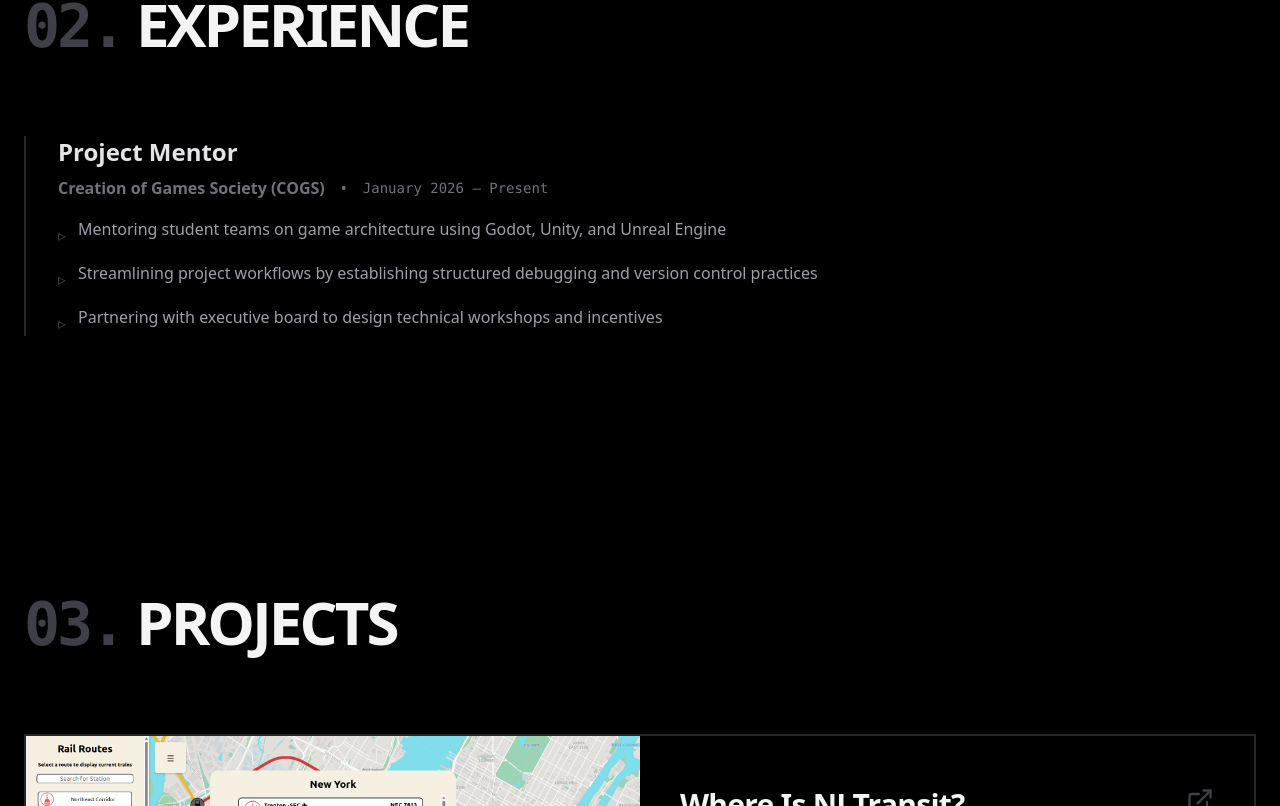
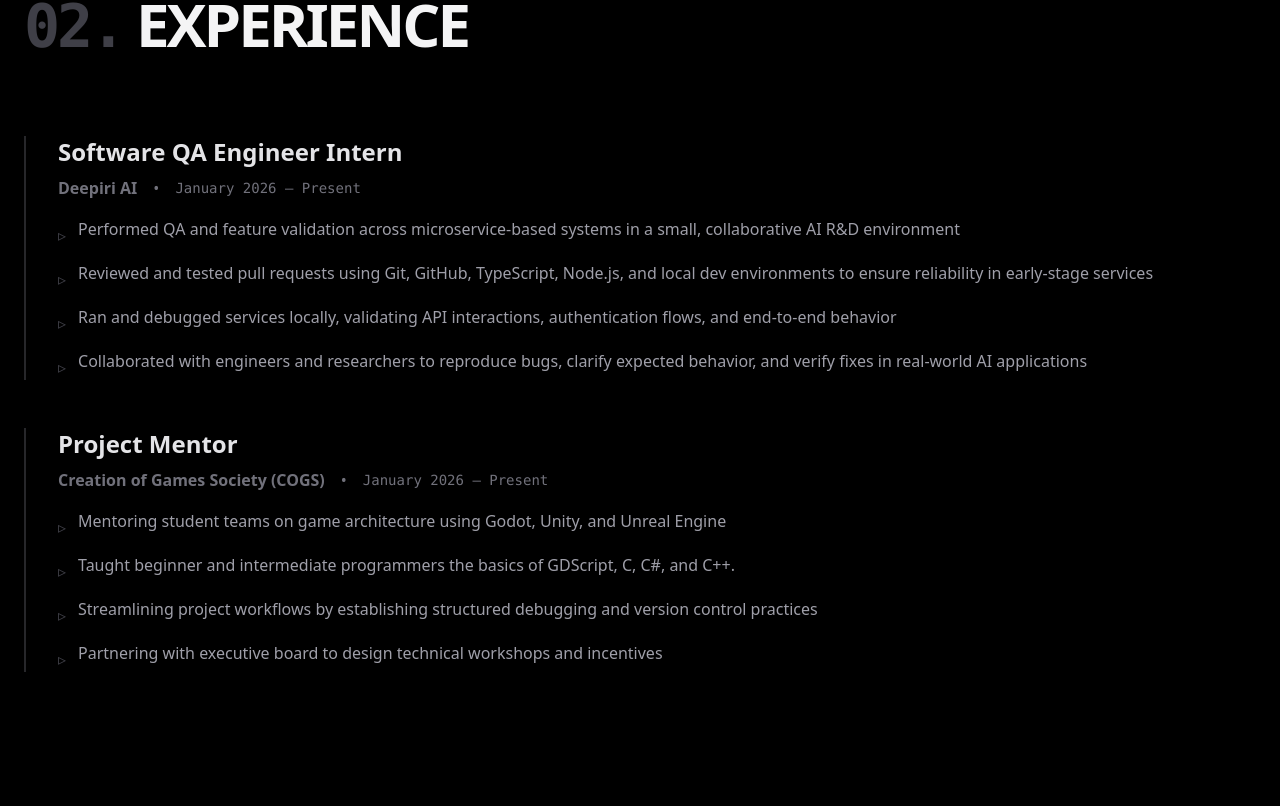
Before and after one commit to chexedy/portfolio, a React (Vite) app: page / in a window 1280 px wide. Shown: the part 1734-2540 px from the top of the page. Built offline with nearby package versions, Linux system fonts and the light colour scheme.

Commit message:
Updated experience

```diff
--- a/src/App.tsx
+++ b/src/App.tsx
@@ -346,11 +346,23 @@ function App() {
 
   const experience = [
     {
+      role: "Software QA Engineer Intern",
+      org: "Deepiri AI",
+      date: "January 2026 – Present",
+      points: [
+        "Performed QA and feature validation across microservice-based systems in a small, collaborative AI R&D environment",
+        "Reviewed and tested pull requests using Git, GitHub, TypeScript, Node.js, and local dev environments to ensure reliability in early-stage services",
+        "Ran and debugged services locally, validating API interactions, authentication flows, and end-to-end behavior",
+        "Collaborated with engineers and researchers to reproduce bugs, clarify expected behavior, and verify fixes in real-world AI applications"
+      ]
+    },
+    {
       role: "Project Mentor",
       org: "Creation of Games Society (COGS)",
       date: "January 2026 – Present",
       points: [
         "Mentoring student teams on game architecture using Godot, Unity, and Unreal Engine",
+        "Taught beginner and intermediate programmers the basics of GDScript, C, C#, and C++.",
         "Streamlining project workflows by establishing structured debugging and version control practices",
         "Partnering with executive board to design technical workshops and incentives"
       ]
```
